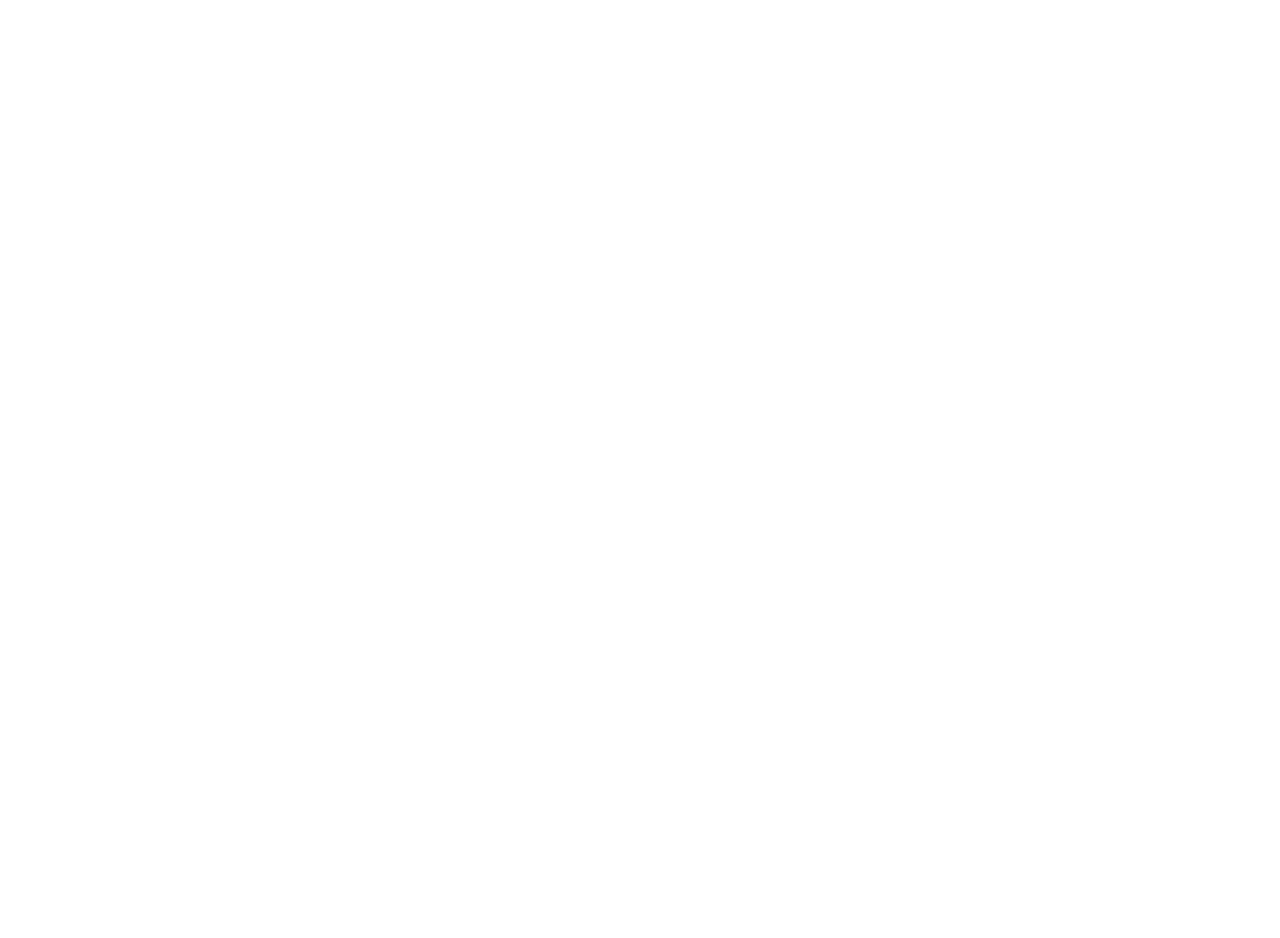
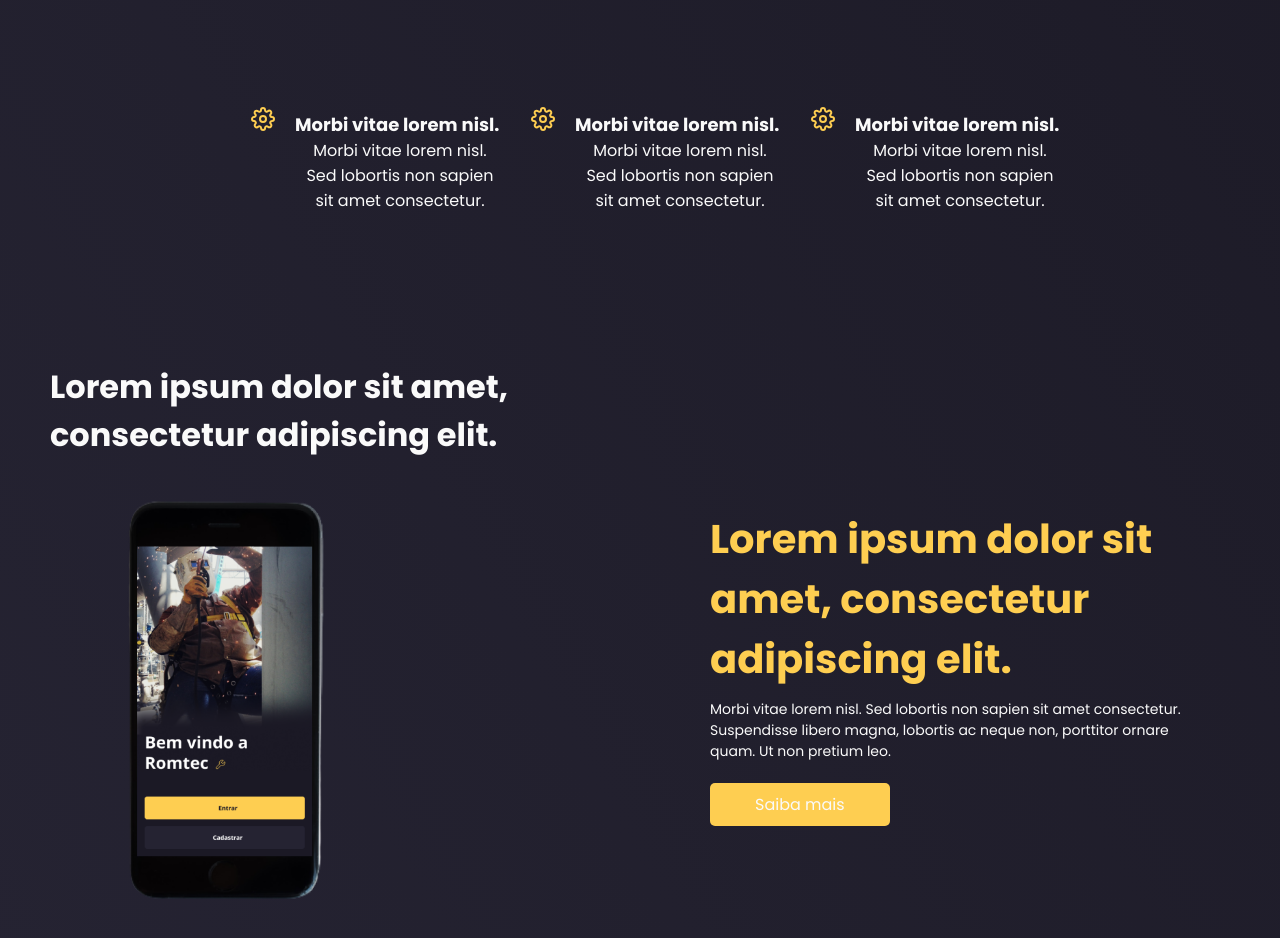
Before and after one commit to 42Dias/institutional-romtec, a React (Create React App) app: page / in a window 1280 px wide. Shown: the part 900-1838 px from the top of the page. Before the commit the page ends 832 px from the top, so only its background shows below. Built offline with nearby package versions, Linux system fonts and the light colour scheme.

Commit message:
content main

```diff
--- a/src/App.js
+++ b/src/App.js
@@ -1,7 +1,9 @@
+import { FiSettings } from 'react-icons/fi'
 import { GlobalStyle } from './ui'
 import header from './assets/header.png'
 import * as S from './App.styled'
 import logo from './assets/logo.svg'
+import phone from './assets/phone.png'
 
 function App() {
   return (
@@ -59,7 +61,47 @@ function App() {
           </S.ContentDivision>
         </S.ContainerDivision>
       </S.Division>
-      <div></div>
+      <S.ContainerSpecifications>
+        <S.ContentSpecifications>
+          <FiSettings size={24} />
+          <strong>Morbi vitae lorem nisl.</strong>
+          <p>
+            Morbi vitae lorem nisl. Sed lobortis non sapien sit amet
+            consectetur.
+          </p>
+        </S.ContentSpecifications>
+
+        <S.ContentSpecifications>
+          <FiSettings size={24} />
+          <strong>Morbi vitae lorem nisl.</strong>
+          <p>
+            Morbi vitae lorem nisl. Sed lobortis non sapien sit amet
+            consectetur.
+          </p>
+        </S.ContentSpecifications>
+
+        <S.ContentSpecifications>
+          <FiSettings size={24} />
+          <strong>Morbi vitae lorem nisl.</strong>
+          <p>
+            Morbi vitae lorem nisl. Sed lobortis non sapien sit amet
+            consectetur.
+          </p>
+        </S.ContentSpecifications>
+      </S.ContainerSpecifications>
+      <S.ContainerPhone>
+        <h1>Lorem ipsum dolor sit amet, consectetur adipiscing elit.</h1>
+        <img src={phone} alt='phone' />
+        <S.ContainerMain>
+          <h1>Lorem ipsum dolor sit amet, consectetur adipiscing elit.</h1>
+          <p>
+            Morbi vitae lorem nisl. Sed lobortis non sapien sit amet
+            consectetur. Suspendisse libero magna, lobortis ac neque non,
+            porttitor ornare quam. Ut non pretium leo.
+          </p>
+          <a href='#'>Saiba mais</a>
+        </S.ContainerMain>
+      </S.ContainerPhone>
     </>
   )
 }
--- a/src/App.styled.js
+++ b/src/App.styled.js
@@ -94,3 +94,74 @@ export const ContentDivision = styled.div`
     color: ${theme.colors.darkBlack};
   }
 `
+
+export const ContainerSpecifications = styled.div`
+  display: flex;
+  justify-content: center;
+  align-items: center;
+`
+
+export const ContentSpecifications = styled.div`
+  margin: 200px 0 150px 80px;
+
+  strong {
+    font-size: 18px;
+    text-align: center;
+  }
+
+  p {
+    font-size: 16px;
+    max-width: 200px;
+    text-align: center;
+  }
+
+  svg {
+    color: ${theme.colors.yellow};
+    margin: 0 20px 0 -49px;
+  }
+`
+
+export const ContainerPhone = styled.div`
+  img {
+    max-width: 450px;
+    margin-top: -50px;
+  }
+
+  h1 {
+    margin: 0 0 0 50px;
+    max-width: 500px;
+  }
+`
+
+export const ContainerMain = styled.div`
+  text-align: left;
+  float: right;
+  margin: 0 70px 0 0;
+
+  h1 {
+    color: ${theme.colors.yellow};
+    font-weight: ${theme.font.weigths.bold};
+    font-size: 40px;
+    margin: 50px 0 10px 50px;
+    max-width: 500px;
+  }
+
+  p {
+    font-size: 14px;
+    margin: 0 0 30px 50px;
+    max-width: 500px;
+  }
+
+  a {
+    padding: 10px 45px 10px 45px;
+    background-color: ${theme.colors.yellow};
+    border-radius: 5px;
+    color: ${theme.colors.white};
+    transition: 300ms;
+    margin: 0 0 0 50px;
+
+    :hover {
+      opacity: 85%;
+    }
+  }
+`
```
